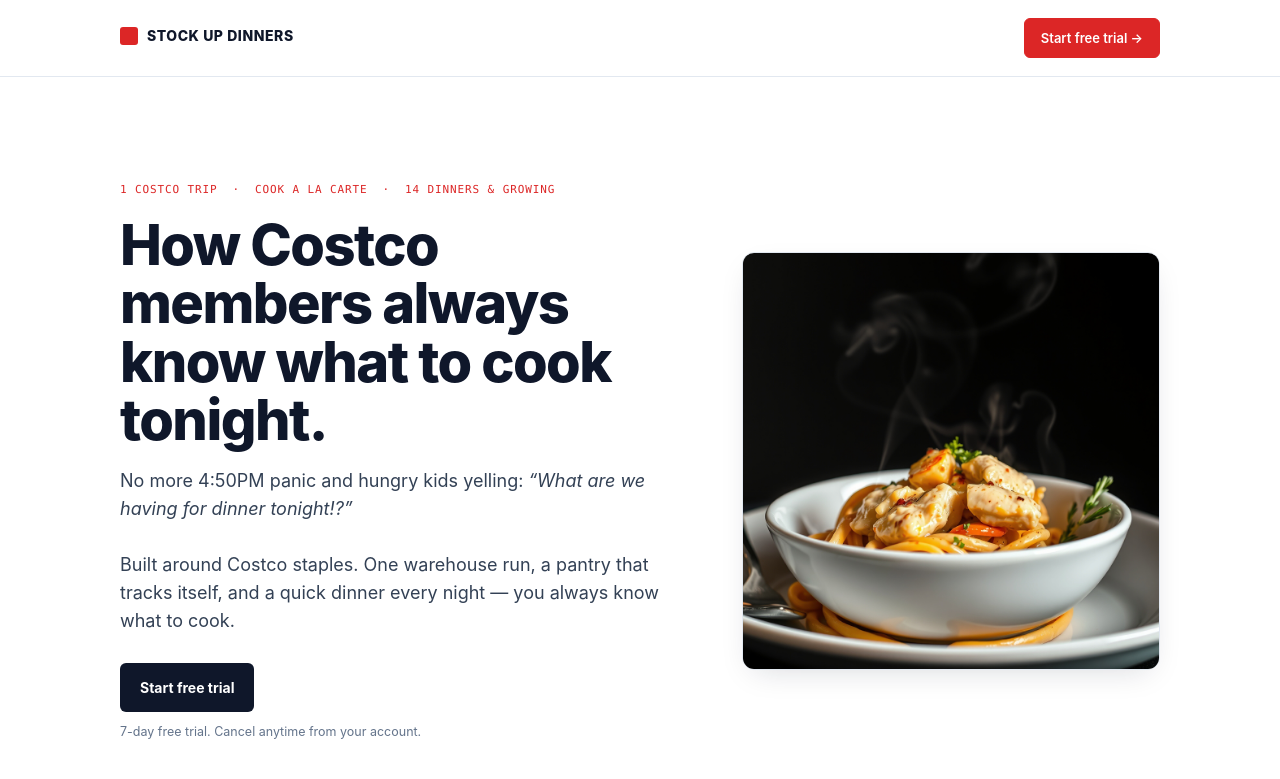
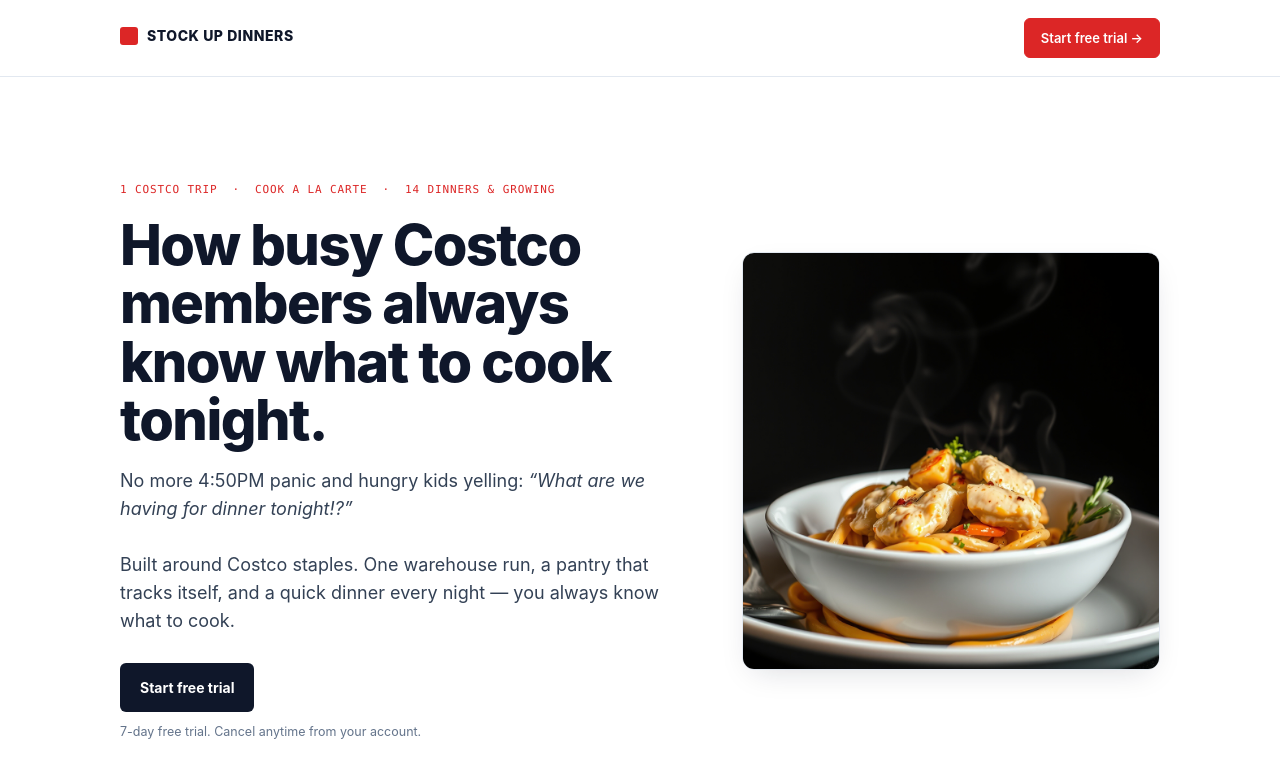
Before and after one commit to semiagenticRob/stock-up-dinners, a React app: page / in a window 1280 px wide. Shown: the top 779 px of the page. Built offline with nearby package versions, Linux system fonts and the light colour scheme.

Commit message:
copy(marketing): add 'busy' to hero headline

```diff
--- a/app/(marketing)/page.tsx
+++ b/app/(marketing)/page.tsx
@@ -8,7 +8,7 @@
 import { SignupForm } from "@/components/marketing/SignupForm";
 
 export const metadata: Metadata = {
-  title: "How Costco members always know what to cook tonight",
+  title: "How busy Costco members always know what to cook tonight",
   description:
     "Always know what to cook. Stock Up Dinners is a pantry-aware subscription site for Costco members — tell it what you bought, it tells you what's for dinner tonight. 14 recipes and growing, live shopping mode, FIFO pantry tracking. $14.99/mo, 7-day free trial.",
   alternates: { canonical: "https://stockupdinners.com" },
--- a/components/marketing/Hero.tsx
+++ b/components/marketing/Hero.tsx
@@ -10,7 +10,7 @@
           <p className="hero__meta">
             1&nbsp;COSTCO&nbsp;TRIP &nbsp;·&nbsp; COOK&nbsp;A&nbsp;LA&nbsp;CARTE &nbsp;·&nbsp; 14&nbsp;DINNERS&nbsp;&amp;&nbsp;GROWING
           </p>
-          <h1>How Costco members always know what to cook tonight.</h1>
+          <h1>How busy Costco members always know what to cook tonight.</h1>
           <p className="hero__sub">
             No more 4:50PM panic and hungry kids yelling:{" "}
             <em>&ldquo;What are we having for dinner tonight!?&rdquo;</em>
```
